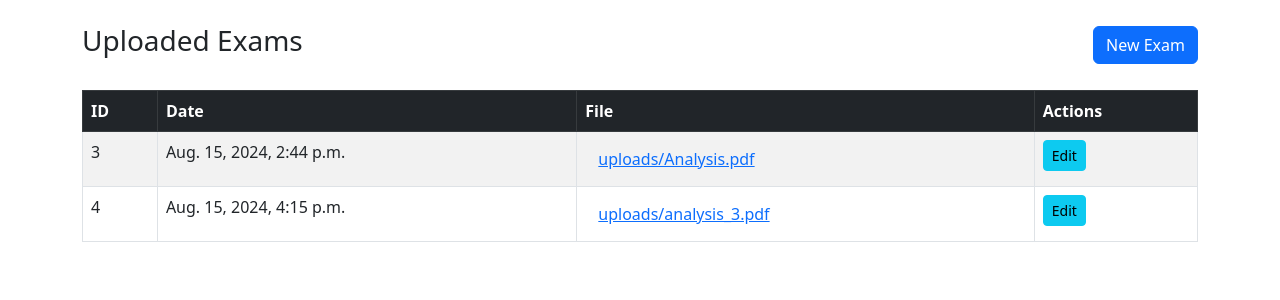
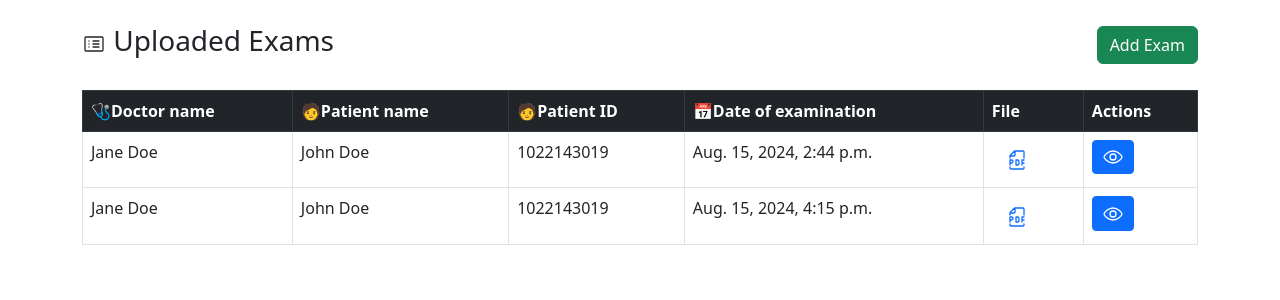
Before and after one commit to Proyecyp-Integrador-I/MediFlow, a Django app: page / in a window 1280 px wide. Shown: the top 300 px of the page. Run offline with Django 5.2, Linux system fonts and the light colour scheme; data comes from the database, SQL or seed files in the repository; both versions use the stored data as it was after the commit.

Commit message:
Download files requirement added

```diff
--- a/mediflow/urls.py
+++ b/mediflow/urls.py
@@ -25,6 +25,7 @@ urlpatterns = [
     path('', mediflowViews.home, name="home"),
     path('new-exam/', mediflowViews.new_exam, name="new_exam"),
     path('exams/edit/<int:pk>/', mediflowViews.view_pdf, name="view_pdf"),
+    path('exam/download/<int:path>', mediflowViews.download, name="download")
 ]
 
 if settings.DEBUG:
--- a/mediflowApp/forms.py
+++ b/mediflowApp/forms.py
@@ -8,4 +8,4 @@ class UploadFileForm(forms.ModelForm):
 
     def __init__(self, *args, **kwargs):
         super(UploadFileForm, self).__init__(*args, **kwargs)
-        self.fields['file'].widget.attrs.update({'accept': 'application/pdf'})  # Aceptar solo PDFs
+        self.fields['file'].widget.attrs.update({'accept': 'application/pdf'})  # Accept only PDFs
--- a/mediflowApp/models.py
+++ b/mediflowApp/models.py
@@ -11,8 +11,6 @@ class Patient(models.Model):
     gender = models.CharField(max_length=50)
     address = models.CharField(max_length=100)
     health_insurance = models.CharField(max_length=50)
-
-
 
 class Ophtalmologist(models.Model):
     id = models.AutoField(primary_key=True)
--- a/mediflowApp/templates/home.html
+++ b/mediflowApp/templates/home.html
@@ -10,16 +10,22 @@
 <body>
     <div class="container my-4">
         <div class="d-flex justify-content-between align-items-center mb-4">
-            <h1 class="h3">Uploaded Exams</h1>
-            <a href="{% url 'new_exam' %}" class="btn btn-primary">New Exam</a>
+            <h1 class="h3"><svg class="w-[48px] h-[48px] text-gray-800 dark:text-white" aria-hidden="true" xmlns="http://www.w3.org/2000/svg" width="24" height="24" fill="none" viewBox="0 0 24 24">
+                <path stroke="currentColor" stroke-linecap="round" stroke-linejoin="round" stroke-width="1.3" d="M11 9h6m-6 3h6m-6 3h6M6.996 9h.01m-.01 3h.01m-.01 3h.01M4 5h16a1 1 0 0 1 1 1v12a1 1 0 0 1-1 1H4a1 1 0 0 1-1-1V6a1 1 0 0 1 1-1Z"/>
+              </svg>
+               Uploaded Exams</h1>
+            <a href="{% url 'new_exam' %}" class="btn btn-success">Add Exam</a>
         </div>
 
         <div class="table-responsive">
-            <table class="table table-striped table-bordered">
+            <table class="table table-bordered">
                 <thead class="table-dark">
                     <tr>
-                        <th>ID</th>
-                        <th>Date</th>
+                        <!--<th>ID</th>--->
+                        <th>🩺Doctor name</th>
+                        <th>🧑Patient name</th>
+                        <th>🧑Patient ID</th>
+                        <th>📅Date of examination</th>
                         <th>File</th>
                         <th>Actions</th>
                     </tr>
@@ -27,11 +33,21 @@
                 <tbody>
                     {% for file in files %}
                         <tr>
-                            <td>{{ file.id }}</td>
+                            <!--<td>{{ file.id }}</td>-->
+                            <td>Jane Doe</td>
+                            <td>John Doe</td>
+                            <td>1022143019</td>
                             <td>{{ file.date }}</td>
-                            <td><a target="_blank" href="{{ file.file.url }}" class="btn btn-link">{{ file.file.name }}</a></td>
+                            <td><a target="_blank" href="{{ file.file.url }}" class="btn btn-link"><svg class="w-[48px] h-[48px] text-gray-800 dark:text-white" aria-hidden="true" xmlns="http://www.w3.org/2000/svg" width="24" height="24" fill="none" viewBox="0 0 24 24">
+                                <path stroke="currentColor" stroke-linecap="round" stroke-linejoin="round" stroke-width="1.3" d="M5 17v-5h1.5a1.5 1.5 0 1 1 0 3H5m12 2v-5h2m-2 3h2M5 10V7.914a1 1 0 0 1 .293-.707l3.914-3.914A1 1 0 0 1 9.914 3H18a1 1 0 0 1 1 1v6M5 19v1a1 1 0 0 0 1 1h12a1 1 0 0 0 1-1v-1M10 3v4a1 1 0 0 1-1 1H5m6 4v5h1.375A1.627 1.627 0 0 0 14 15.375v-1.75A1.627 1.627 0 0 0 12.375 12H11Z"/>
+                              </svg>
+                              </a></td>
                             <td>
-                                <a href="{% url 'view_pdf' file.pk %}" class="btn btn-sm btn-info">Edit</a>
+                                <a href="{% url 'view_pdf' file.pk %}" class="btn btn-sm btn-primary"><svg class="w-[48px] h-[48px] text-gray-800 dark:text-white" aria-hidden="true" xmlns="http://www.w3.org/2000/svg" width="24" height="24" fill="none" viewBox="0 0 24 24">
+                                    <path stroke="currentColor" stroke-width="1.3" d="M21 12c0 1.2-4.03 6-9 6s-9-4.8-9-6c0-1.2 4.03-6 9-6s9 4.8 9 6Z"/>
+                                    <path stroke="currentColor" stroke-width="1.3" d="M15 12a3 3 0 1 1-6 0 3 3 0 0 1 6 0Z"/>
+                                  </svg>
+                                  </a>
                             </td>
 
                         </tr>
--- a/mediflowApp/views.py
+++ b/mediflowApp/views.py
@@ -2,6 +2,7 @@ from django.shortcuts import render, redirect, get_object_or_404, HttpResponse
 from .forms import UploadFileForm # Importación de los formularios
 from .forms import Exam
 from .generate_analysis import generate_analysis_pdf
+from django.conf import settings
 import os
 
 def home(request):
@@ -17,6 +18,13 @@ def new_exam(request):
     else:
         form = UploadFileForm()
     return render(request, 'new_exam.html', {'form': form})
+
+def download(request, path):
+    file_path = os.path.join(settings.MEDIA_ROOT, f'analysis_{path}.pdf')
+    with open(file_path, "rb") as fh:
+        response = HttpResponse(fh.read(), content_type="applicaction/pdf")
+        response['Content-Disposition'] = 'inline; filename=' + os.path.basename(file_path)
+        return response
 
 def view_pdf(request, pk):
     exam = get_object_or_404(Exam, pk=pk)
@@ -35,14 +43,3 @@ def view_pdf(request, pk):
     else:
         form = UploadFileForm(instance=exam)
     return render(request, 'view_pdf.html', {'form': form, 'file': exam})
-
-def download_file(request, Exam):
-    file = get_object_or_404(generate_analysis_pdf.output_file, id=Exam.id)
-    file_path = file.file.path
-    file_name = os.path.basename(file_path)
-
-
-    with open(file_path, 'rb') as f:
-        response = HttpResponse(f.read(),content_type = 'application/force-download')
-        response['Content-Disposition'] = f'attatchment; filename={file_name}'
-        return response
```
Also changed, not shown: mediflowApp/templates/view_pdf.html (+9 -5 lines), db.sqlite3, 5 other files.
